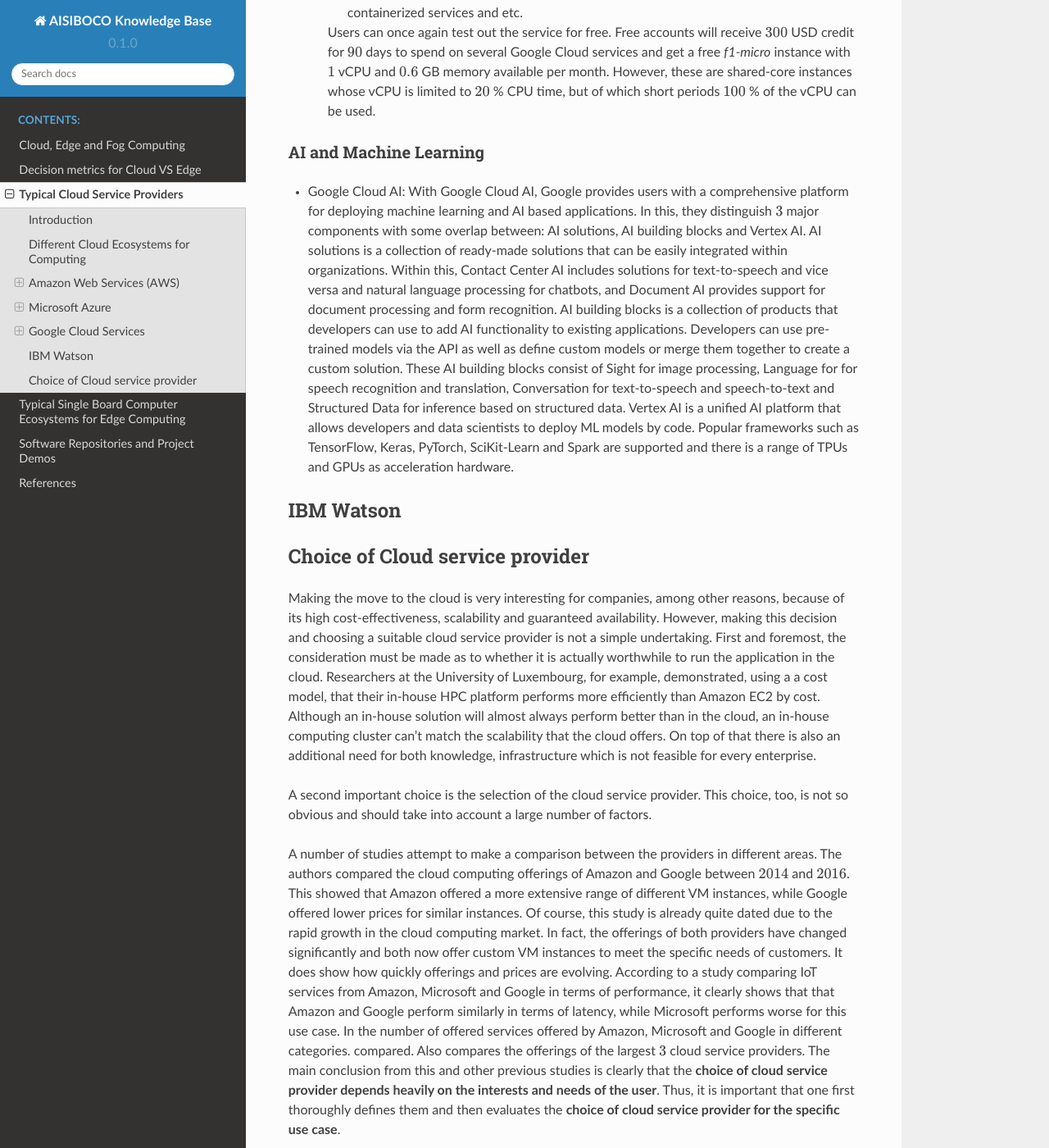
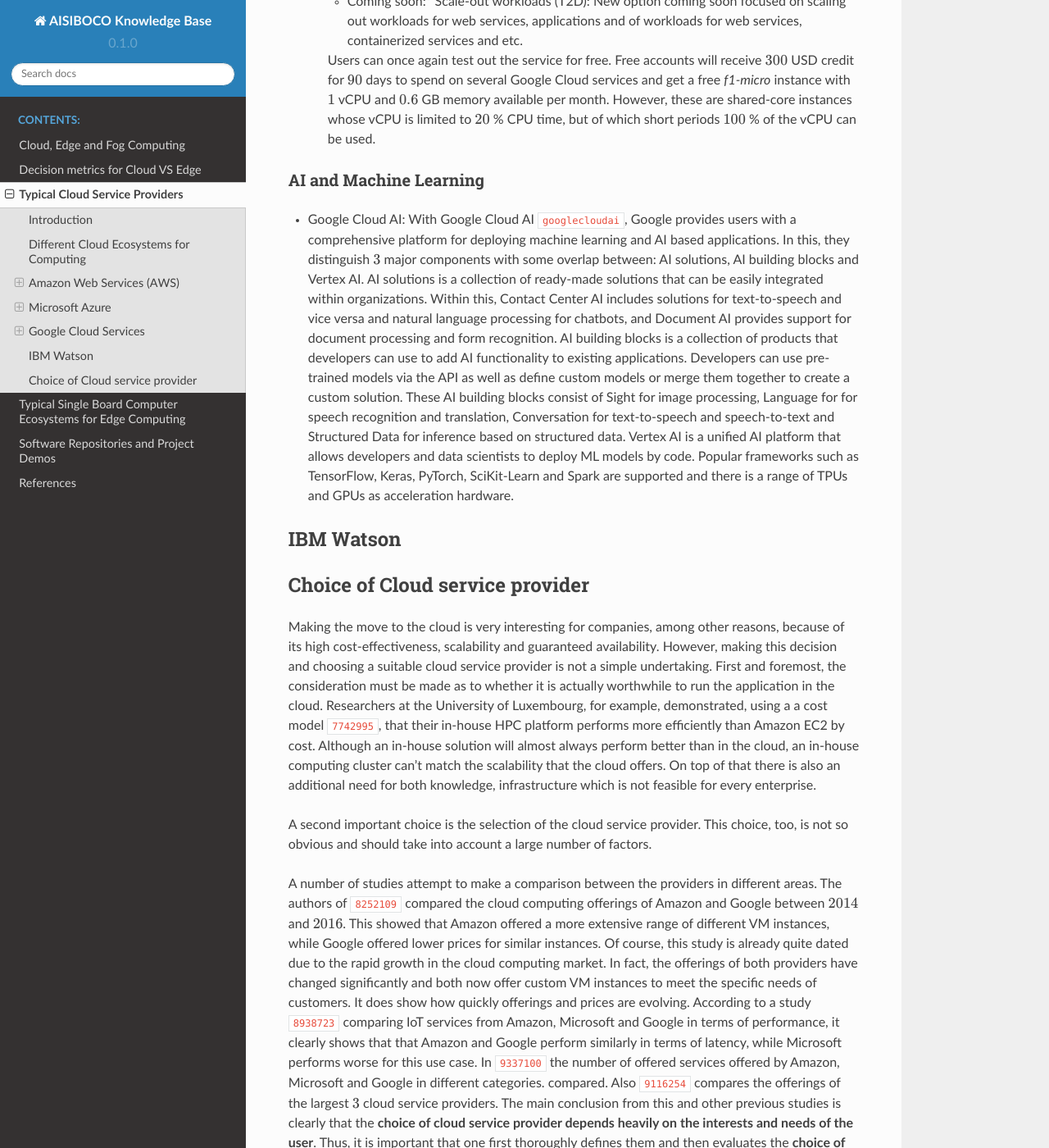
Before and after one commit to WillemRaes/CloudEdgeFog, a Sphinx documentation site: the page built from docs/source/cloudproviders.rst, in a window 1280 px wide and 1400 px high, scrolled down 3627 px. Shown: the whole window at 82% size. Built offline with Sphinx 7.4.7 and the Read the Docs theme 2.0.0, drawn with Linux system fonts in a browser that asks for light colours; cross-references to code outside the pages are shown as plain code; some of the changed text lies outside the part shown.

Commit message:
added referencs in cloud service providers

```diff
--- a/docs/source/cloudproviders.rst
+++ b/docs/source/cloudproviders.rst
@@ -69,16 +69,16 @@
    capabilities on *t2.micro* or *t3.micro* instances with
    respectively :math:`1` and :math:`2` vCPUs and :math:`1` GB
    memory capacity. On-demand instances are billed by the hour
-   or per second. For use cases
+   or per second :cite:p:`awsec2pricing`. For use cases
    where starting and stopping can be flexible, there is also the
    possibility to use spare capacity at reduced prices,
-   So-called spot instances can be up to
+   So-called spot instances :cite:p:`awsec2spot` can be up to
    90% cheaper compared to on-demand instances.
    Savings Plans offer the possibility to use
    prices when booking EC2 for a term of
    1` or 3` years, but booking for 3 years is
    a risky choice since new types of instances are constantly being
-   added and the prices of old instances are falling. Old instances do remain in the supply
+   added and the prices of old instances are falling :cite:p:`7742995`. Old instances do remain in the supply
    to ensure backward compatibility, but do not offer any
    interesting performance for the price asked.
 
@@ -239,7 +239,7 @@
 AI and Machine Learning
 ~~~~~~~~~~~~~~~~~~~~~~~
 
-- Google Cloud AI: With Google Cloud AI, Google provides users with a
+- Google Cloud AI: With Google Cloud AI :cite:p:`googlecloudai`, Google provides users with a
   comprehensive platform for deploying machine learning and AI
   based applications. In this, they distinguish
   :math:`3` major components with some overlap between: AI solutions, AI
@@ -275,7 +275,7 @@
 First and foremost, the consideration must be made as to whether it is actually
 worthwhile to run the application in the cloud. Researchers
 at the University of Luxembourg, for example, demonstrated, using a
-a cost model, that their in-house HPC platform performs more efficiently
+a cost model :cite:p:`7742995`, that their in-house HPC platform performs more efficiently
 than Amazon EC2 by cost. Although an
 in-house solution will almost always perform better than in the cloud,
 an in-house computing cluster
@@ -288,7 +288,7 @@
 take into account a large number of factors.
 
 A number of studies attempt to make a comparison between the
-providers in different areas. The authors
+providers in different areas. The authors of :cite:p:`8252109`
 compared the cloud computing offerings of
 Amazon and Google between :math:`2014` and :math:`2016`. This showed that
 Amazon offered a more extensive range of different VM instances,
@@ -298,11 +298,11 @@
 the offerings of both providers have changed significantly and both now offer custom VM
 instances to meet the specific needs of customers.
 It does show how quickly offerings and prices are evolving. According to a
-study comparing IoT services from Amazon,
+study :cite:p:`8938723` comparing IoT services from Amazon,
 Microsoft and Google in terms of performance, it clearly shows that
 that Amazon and Google perform similarly in terms of latency, while Microsoft performs worse for this use case.
-In the number of offered services offered by Amazon, Microsoft and Google in different categories.
-compared. Also compares the offerings of the
+In :cite:p:`9337100` the number of offered services offered by Amazon, Microsoft and Google in different categories.
+compared. Also :cite:p:`9116254` compares the offerings of the
 largest :math:`3` cloud service providers. The main conclusion
 from this and other previous studies is clearly that the **choice of
 cloud service provider depends heavily on the interests and needs
--- a/docs/source/refs.bib
+++ b/docs/source/refs.bib
@@ -169,7 +169,7 @@
 
 
 
-@misc{google_cloud_ai,
+@misc{googlecloudai,
 author = {Google},
 title = {{Deployed AI}},
 howpublished = "\url{https://cloud.google.com/deployed-ai}",
```
Also changed, not shown: other parts of docs/source/cloudproviders.rst (+8 -8 lines), other parts of docs/source/refs.bib (+12 -12 lines).
